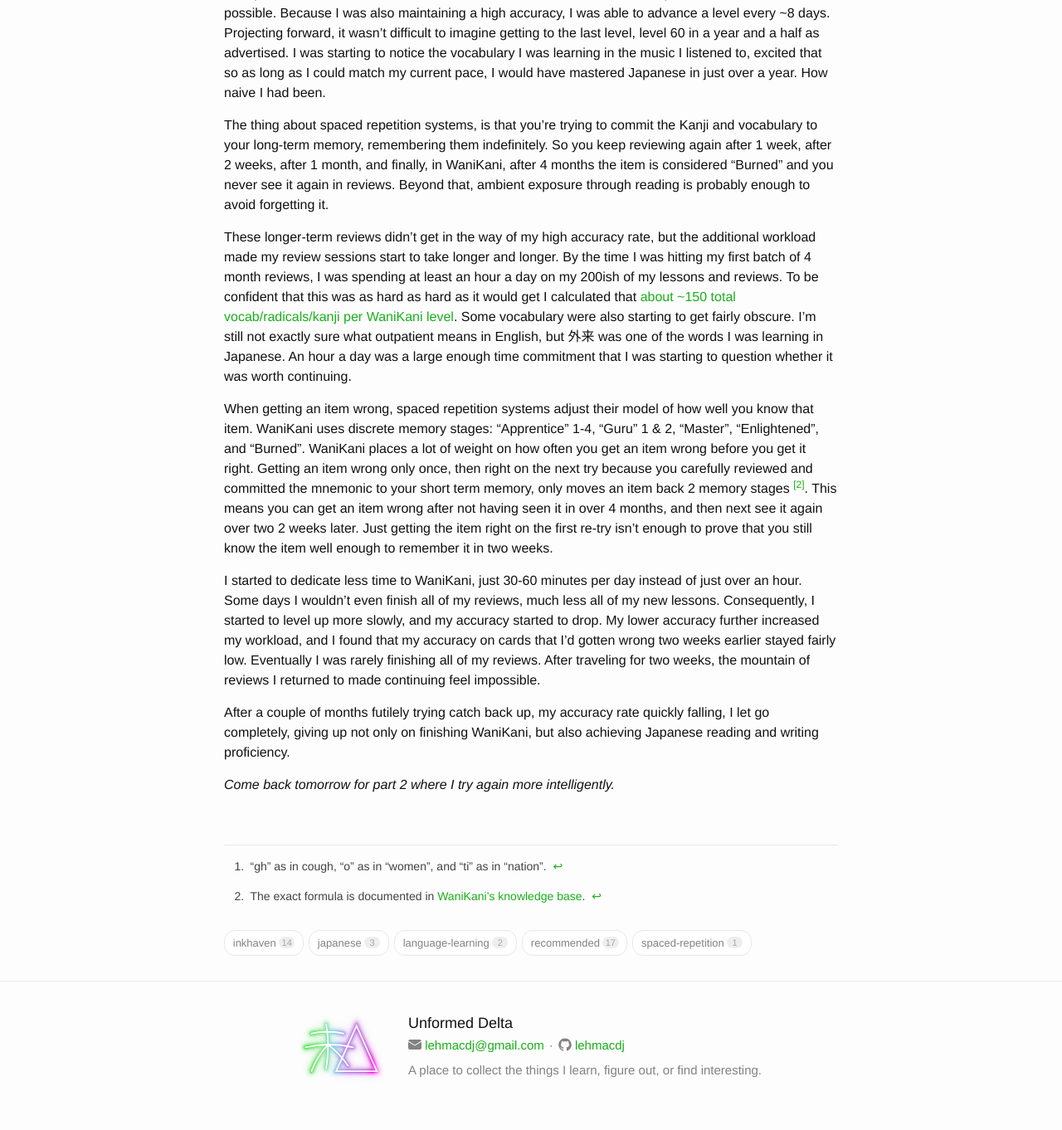
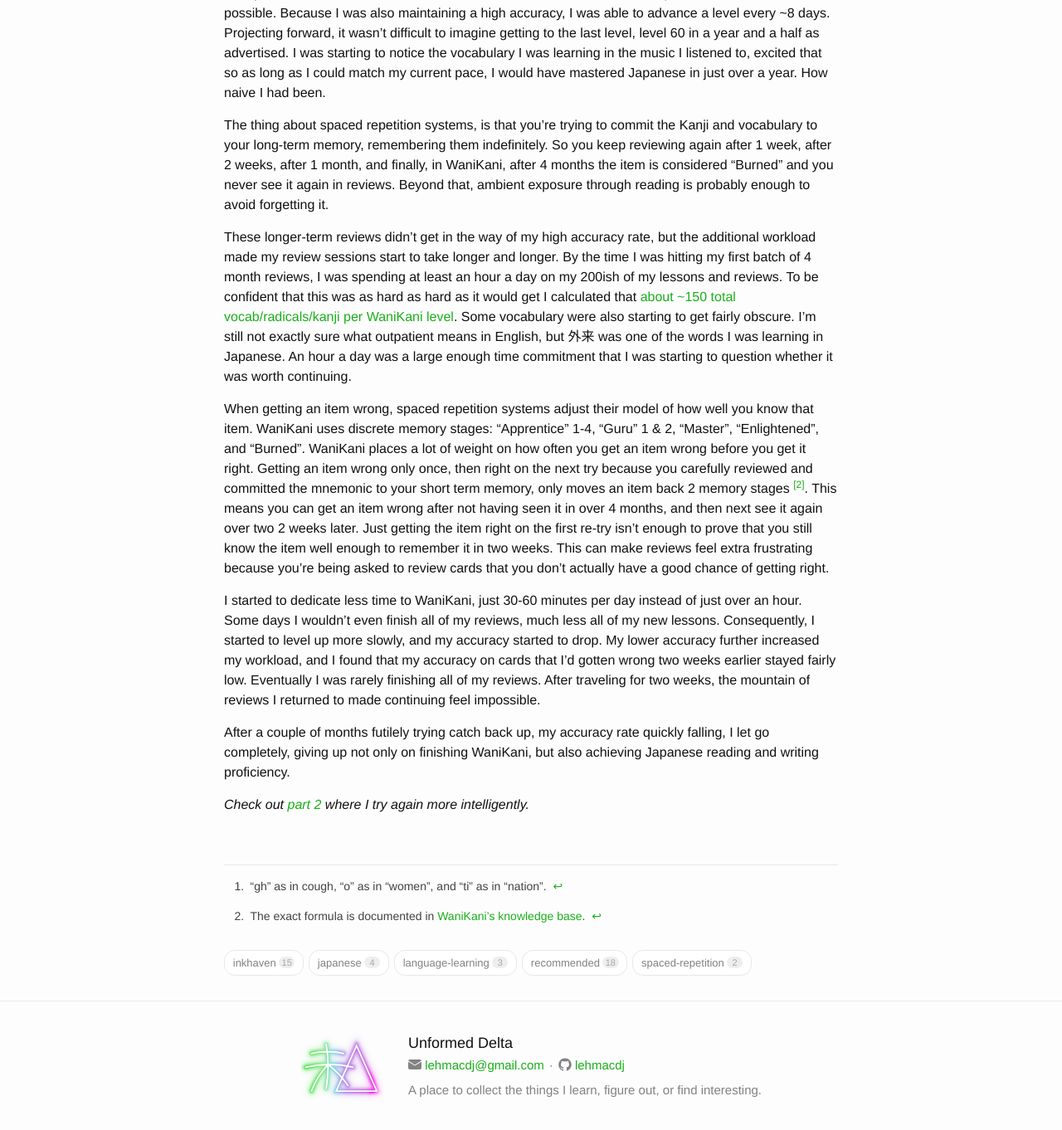
Before and after one commit to lehmacdj/blog, a Jekyll site: the page built from _notes/v8mH7WGj5fNz-what-makes-a-good-spaced-repetition-system-wanikani.md, in a window 1280 px wide and 1400 px high, scrolled down 1547 px. Shown: the top 1362 px of the window at 83% size. Built offline with Jekyll 4.4.1, drawn with Linux system fonts in a browser that asks for light colours.

Commit message:
Publish What makes a good spaced repetition system? (jpdb.io)

```diff
--- a/_notes/v8mH7WGj5fNz-what-makes-a-good-spaced-repetition-system-wanikani.md
+++ b/_notes/v8mH7WGj5fNz-what-makes-a-good-spaced-repetition-system-wanikani.md
@@ -32,7 +32,7 @@
 
 These longer-term reviews didn't get in the way of my high accuracy rate, but the additional workload made my review sessions start to take longer and longer. By the time I was hitting my first batch of 4 month reviews, I was spending at least an hour a day on my 200ish of my lessons and reviews. To be confident that this was as hard as hard as it would get I calculated that [about ~150 total vocab/radicals/kanji per WaniKani level](/1zuNpog5p4DD/theres-150-vocab-radicals-kanji-per-wanikani-level). Some vocabulary were also starting to get fairly obscure. I'm still not exactly sure what outpatient means in English, but 外来 was one of the words I was learning in Japanese. An hour a day was a large enough time commitment that I was starting to question whether it was worth continuing.
 
-When getting an item wrong, spaced repetition systems adjust their model of how well you know that item. WaniKani uses discrete memory stages: "Apprentice" 1-4, "Guru" 1 & 2, "Master", "Enlightened", and "Burned". WaniKani places a lot of weight on how often you get an item wrong before you get it right. Getting an item wrong only once, then right on the next try because you carefully reviewed and committed the mnemonic to your short term memory, only moves an item back 2 memory stages [^wanikani-wrong-details]. This means you can get an item wrong after not having seen it in over 4 months, and then next see it again over two 2 weeks later. Just getting the item right on the first re-try isn't enough to prove that you still know the item well enough to remember it in two weeks.
+When getting an item wrong, spaced repetition systems adjust their model of how well you know that item. WaniKani uses discrete memory stages: "Apprentice" 1-4, "Guru" 1 & 2, "Master", "Enlightened", and "Burned". WaniKani places a lot of weight on how often you get an item wrong before you get it right. Getting an item wrong only once, then right on the next try because you carefully reviewed and committed the mnemonic to your short term memory, only moves an item back 2 memory stages [^wanikani-wrong-details]. This means you can get an item wrong after not having seen it in over 4 months, and then next see it again over two 2 weeks later. Just getting the item right on the first re-try isn't enough to prove that you still know the item well enough to remember it in two weeks. This can make reviews feel extra frustrating because you're being asked to review cards that you don't actually have a good chance of getting right.
 
 [^wanikani-wrong-details]: The exact formula is documented in [WaniKani's knowledge base](https://knowledge.wanikani.com/wanikani/srs-stages/).
 
@@ -40,4 +40,4 @@
 
 After a couple of months futilely trying catch back up, my accuracy rate quickly falling, I let go completely, giving up not only on finishing WaniKani, but also achieving Japanese reading and writing proficiency.
 
-*Come back tomorrow for part 2 where I try again more intelligently.*
+*Check out [part 2](/0THf60NuwInF/what-makes-a-good-spaced-repetition-system-jpdbio) where I try again more intelligently.*
```
Also changed, not shown: _notes/0THf60NuwInF-what-makes-a-good-spaced-repetition-system-jpdbio.md (added, +33 -0 lines).
